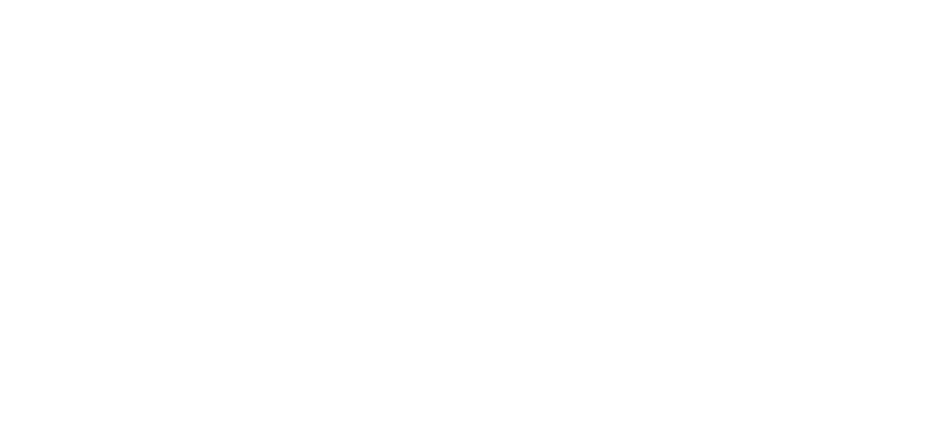
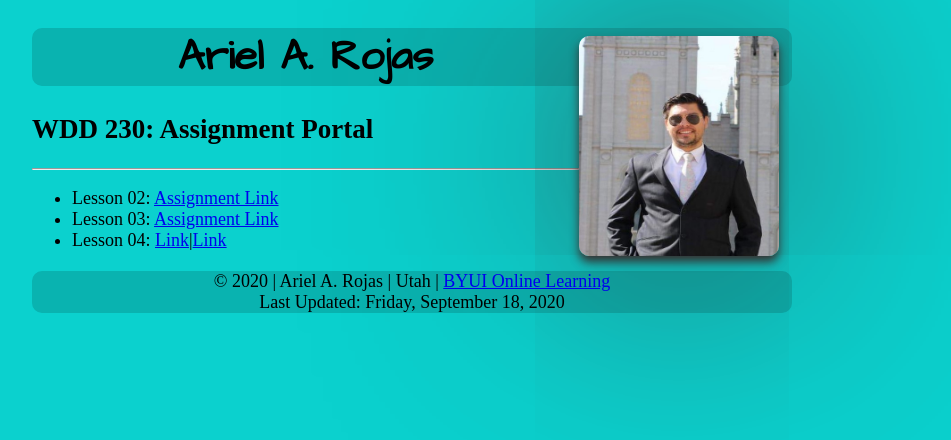
Before and after one commit to arojases/WDD230, a plain HTML site: page index.html in a window 1280 px wide. Shown: the whole page, without its empty margins (228-1179 px from the left). Drawn offline with Linux system fonts and the light colour scheme.

Commit message:
Update Assignment: Course Portal Home Page

```diff
--- /dev/null
+++ b/css/main.css
@@ -0,0 +1,44 @@
+@import url('https://fonts.googleapis.com/css2?family=Architects+Daughter&display=swap');
+
+header,
+footer {
+    background-color: #09b3b0;
+    text-align: center;
+    border-radius: 10px;
+}
+
+header,
+main,
+footer {
+    margin: 1.25rem auto;
+    max-width: 760px;
+}
+
+body {
+    background-color: #0bd1ce;
+}
+
+h1 {
+    font-size: 42px;
+    font-family: 'Architects Daughter', cursive;
+}
+
+main {
+    font-size: 18px;
+}
+
+footer {
+    font-size: 18px;
+}
+
+img {
+    box-shadow: 0 6px 10px 0 #363232, 0 8px 300px 0 #363232;
+    border-radius: 10px;
+    text-align: center;
+    margin-top: 0.5em;
+    margin-right: 0.8em;
+    width: 200px;
+    height: 220px;
+    object-fit: fill;
+    float: right;
+}
--- a/index.html
+++ b/index.html
@@ -1,11 +1,34 @@
 <!DOCTYPE html>
 <html lang="en">
+
 <head>
     <meta charset="UTF-8">
     <meta name="viewport" content="width=device-width, initial-scale=1.0">
-    <title>Document</title>
+    <title>Course Portal Home Page</title>
+    <meta name="description"
+        content="Assignment portal for Ariel Rojas in WDD 230: Web Frontend Development at Brigham Young University - Idaho">
+    <link rel="stylesheet" href="css/main.css">
 </head>
+
 <body>
+    <header>
+        <img src="images/imagen1.jpg" alt="Ariel visiting temple in Salt Lake City">
+        <h1>Ariel A. Rojas</h1>
+    </header>
+    <main>
+        <h2>WDD 230: Assignment Portal</h2>
+        <hr>
+        <ul>
+            <li>Lesson 02: <a href="#">Assignment Link</a></li>
+            <li>Lesson 03: <a href="#">Assignment Link</a></li>
+            <li>Lesson 04: <a href="#">Link</a>|<a href="#">Link</a></li>
+        </ul>
+    </main>
+    <footer>
+        &#169; 2020 | Ariel A. Rojas | Utah | <a href=" https://www.byui.edu/online">BYUI Online Learning</a><br>
+        Last Updated: <span id="currentDate"></span>
+    </footer>
+    <script src="js/currentDate.js"></script>
+</body>
 
-</body>
 </html>
--- /dev/null
+++ b/js/currentDate.js
@@ -0,0 +1,3 @@
+//toLocateDateString
+const options = {weekday: 'long', day: 'numeric', month: 'long', year: 'numeric'};
+document.getElementById('currentDate').textContent = new Date().toLocaleDateString('en-US', options);
```
Also changed, not shown: images/imagen1.jpg (added).
